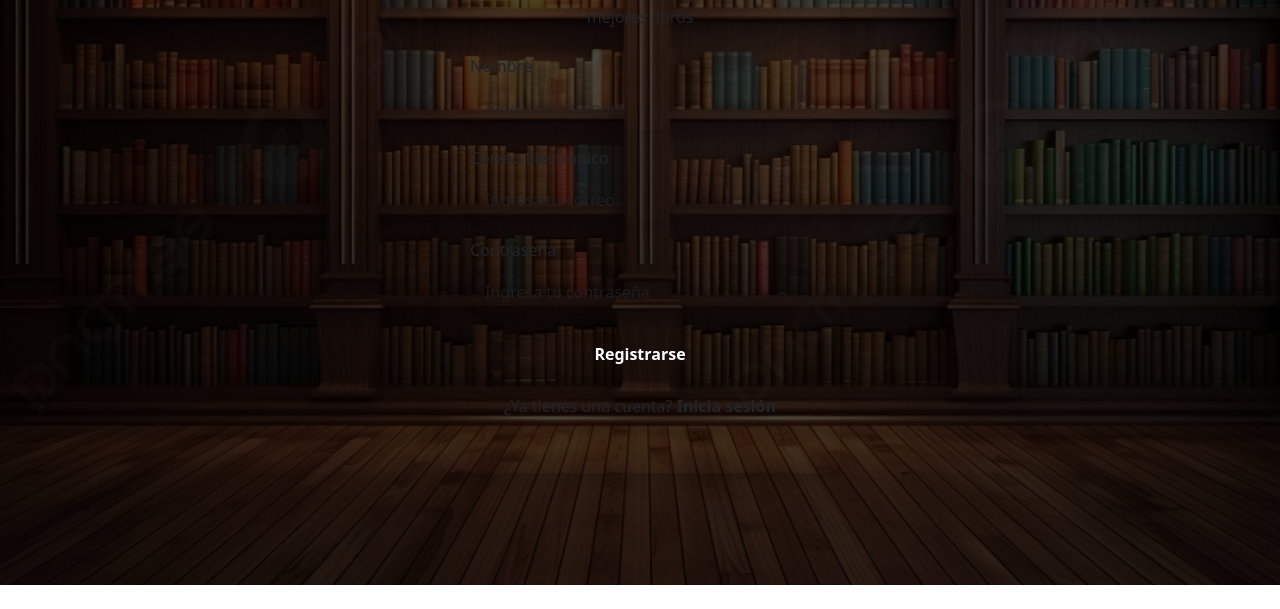
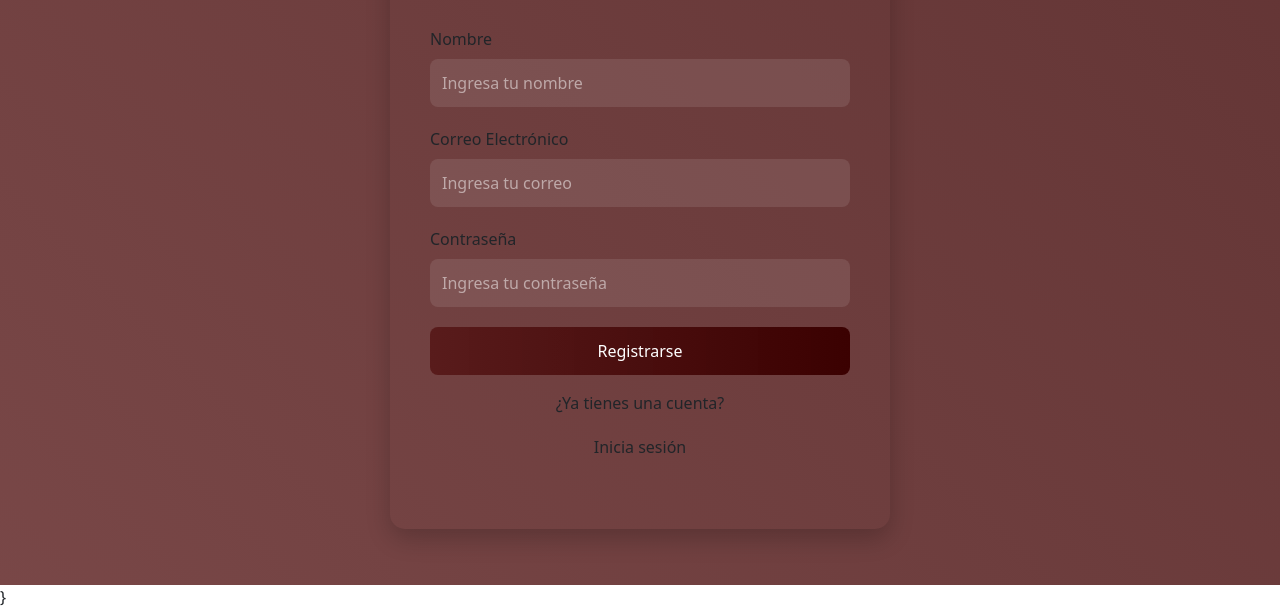
Before and after one commit to hellstar-bit/Proyecto-final, a website: page public/views/register.html in a window 1280 px wide. Shown: the part 215-824 px from the top of the page. Before the commit the page ends 800 px from the top, so only its background shows below. Drawn offline with nearby package versions, Linux system fonts and the light colour scheme; files whose address does not match are found by name.

Commit message:
Update register.html

```diff
--- a/public/views/register.html
+++ b/public/views/register.html
@@ -33,157 +33,158 @@
 
     <style>
 
+
+    /* Estilos para el registro */
     .register-container {
-    background: url('../images/library-background.jpg') no-repeat center center/cover;
+      display: flex;
+      justify-content: center;
+      align-items: center;
       min-height: 100vh;
-    display: flex;
-    align-items: center;
-    justify-content: center;
-    position: relative;
+      background: var(--background-color);
       padding: 20px;
     }
 
     .register-container::before {
       content: '';
-    position: absolute;
+      position: fixed;
       top: 0;
       left: 0;
-    right: 0;
-    bottom: 0;
-    background: rgba(0, 0, 0, 0.7);
-    z-index: 1;
+      width: 100%;
+      height: 100%;
+      background: linear-gradient(45deg, rgba(87, 25, 25, 0.8), rgba(59, 1, 1, 0.8));
+      z-index: -1;
     }
 
     .register-card {
       background: var(--card-bg);
-    padding: 30px;
+      padding: 40px;
       border-radius: 15px;
-    box-shadow: 0 8px 20px rgba(0, 0, 0, 0.2);
-    max-width: 400px;
+      box-shadow: 0 10px 25px rgba(0, 0, 0, 0.2);
       width: 100%;
-    position: relative;
-    z-index: 2;
-    animation: fadeInScale 0.8s ease-out;
-    transform-origin: center;
+      max-width: 500px;
+      animation: fadeInScale 0.5s ease-out;
+    }
+
+    .register-card h1 {
+      text-align: center;
+      color: var(--text-color);
+      margin-bottom: 20px;
+      animation: slideDown 0.5s ease-out;
+    }
+
+    .register-card p {
+      text-align: center;
+      color: var(--text-color);
+      margin-bottom: 30px;
+      animation: slideUp 0.5s ease-out;
+    }
+
+    .register-card .form-control {
+      width: 100%;
+      padding: 12px;
+      margin-bottom: 20px;
+      border: 1px solid var(--card-border);
+      border-radius: 8px;
+      background: rgba(255, 255, 255, 0.1);
+      color: var(--text-color);
+      transition: all 0.3s ease;
+    }
+
+    .register-card .form-control:focus {
+      outline: none;
+      border-color: var(--primary-color);
+      box-shadow: 0 0 10px rgba(87, 25, 25, 0.3);
+    }
+
+    .register-card .btn-primary {
+      width: 100%;
+      padding: 12px;
+      background: linear-gradient(to right, rgba(87, 25, 25, 0.938), rgb(59, 1, 1));
+      color: white;
+      border: none;
+      border-radius: 8px;
+      cursor: pointer;
+      transition: all 0.3s ease;
+    }
+
+    .register-card .btn-primary:hover {
+      background: linear-gradient(to right, rgb(59, 1, 1), rgba(87, 25, 25, 0.938));
+      transform: translateY(-2px);
+    }
+
+    .register-card .link {
+      display: block;
+      text-align: center;
+      color: var(--text-color);
+      text-decoration: none;
+      margin-top: 20px;
+      transition: color 0.3s ease;
+    }
+
+    .register-card .link:hover {
+      color: var(--primary-color);
+    }
+
+    .register-card input[type="text"],
+    .register-card input[type="email"],
+    .register-card input[type="password"] {
+      width: 100%;
+      padding: 12px;
+      margin-bottom: 20px;
+      border: 1px solid var(--card-border);
+      border-radius: 8px;
+      background: rgba(255, 255, 255, 0.1);
+      color: var(--text-color);
+      transition: all 0.3s ease;
+    }
+
+    .register-card input[type="text"]:focus,
+    .register-card input[type="email"]:focus,
+    .register-card input[type="password"]:focus {
+      outline: none;
+      border-color: var(--primary-color);
+      box-shadow: 0 0 10px rgba(87, 25, 25, 0.3);
+    }
+
+    .register-card input[type="text"]::placeholder,
+    .register-card input[type="email"]::placeholder,
+    .register-card input[type="password"]::placeholder {
+      color: rgba(255, 255, 255, 0.5);
     }
 
     @keyframes fadeInScale {
-    0% {
+      from {
         opacity: 0;
         transform: scale(0.9);
       }
-    100% {
+      to {
         opacity: 1;
         transform: scale(1);
       }
     }
 
-.register-card h1 {
-    color: var(--primary-color);
-    margin-bottom: 15px;
-    font-size: 2rem;
-    animation: slideDown 0.8s ease-out;
-}
-
     @keyframes slideDown {
-    0% {
+      from {
         opacity: 0;
         transform: translateY(-20px);
       }
-    100% {
+      to {
         opacity: 1;
         transform: translateY(0);
       }
     }
 
-.register-card p {
-    color: var(--text-color);
-    margin-bottom: 25px;
-    animation: slideUp 0.8s ease-out;
-}
-
     @keyframes slideUp {
-    0% {
+      from {
         opacity: 0;
         transform: translateY(20px);
       }
-    100% {
+      to {
         opacity: 1;
         transform: translateY(0);
       }
     }
-
-.register-card .form-control {
-    background: rgba(255, 255, 255, 0.9);
-    border: 1px solid var(--card-border);
-    padding: 12px;
-    margin-bottom: 15px;
-    transition: all 0.3s ease;
-}
-
-.register-card .form-control:focus {
-    transform: scale(1.02);
-    box-shadow: 0 0 10px rgba(0, 0, 0, 0.1);
-}
-
-.register-card .btn-primary {
-    background: var(--primary-color);
-    border: none;
-    padding: 12px;
-    font-weight: bold;
-    transition: all 0.3s ease;
-    animation: fadeIn 1s ease-out;
-}
-
-.register-card .btn-primary:hover {
-    background: var(--button-hover);
-    transform: translateY(-2px);
-    box-shadow: 0 5px 15px rgba(0, 0, 0, 0.2);
-}
-
-.register-card .link {
-    color: var(--primary-color);
-    text-decoration: none;
-    font-weight: bold;
-    transition: color 0.3s ease;
-    animation: fadeIn 1.2s ease-out;
-}
-
-.register-card .link:hover {
-    color: var(--button-hover);
-    text-decoration: underline;
-}
-
-/* Estilo para los campos de entrada en el formulario de registro */
-.register-card input[type="text"],
-.register-card input[type="email"],
-.register-card input[type="password"] {
-  width: 100%;
-  padding: 10px 15px;
-  font-size: 1rem;
-  border: 2px solid var(--card-border);
-  border-radius: 25px;
-  background: var(--card-bg);
-  color: var(--text-color);
-  box-shadow: 0 4px 10px rgba(0, 0, 0, 0.1);
-  transition: border-color 0.3s ease, box-shadow 0.3s ease;
-  outline: none;
-}
-
-/* Efecto al enfocar los campos */
-.register-card input[type="text"]:focus,
-.register-card input[type="email"]:focus,
-.register-card input[type="password"]:focus {
-  border-color: var(--primary-color);
-  box-shadow: 0 4px 12px rgba(0, 0, 0, 0.2);
-}
-
-/* Placeholder estilizado */
-.register-card input[type="text"]::placeholder,
-.register-card input[type="email"]::placeholder,
-.register-card input[type="password"]::placeholder {
-  color: var(--text-color);
-  opacity: 0.7;
+  </style>
 }
 
     </style>
```
Lines whose indentation alone changed are shown as unchanged.
